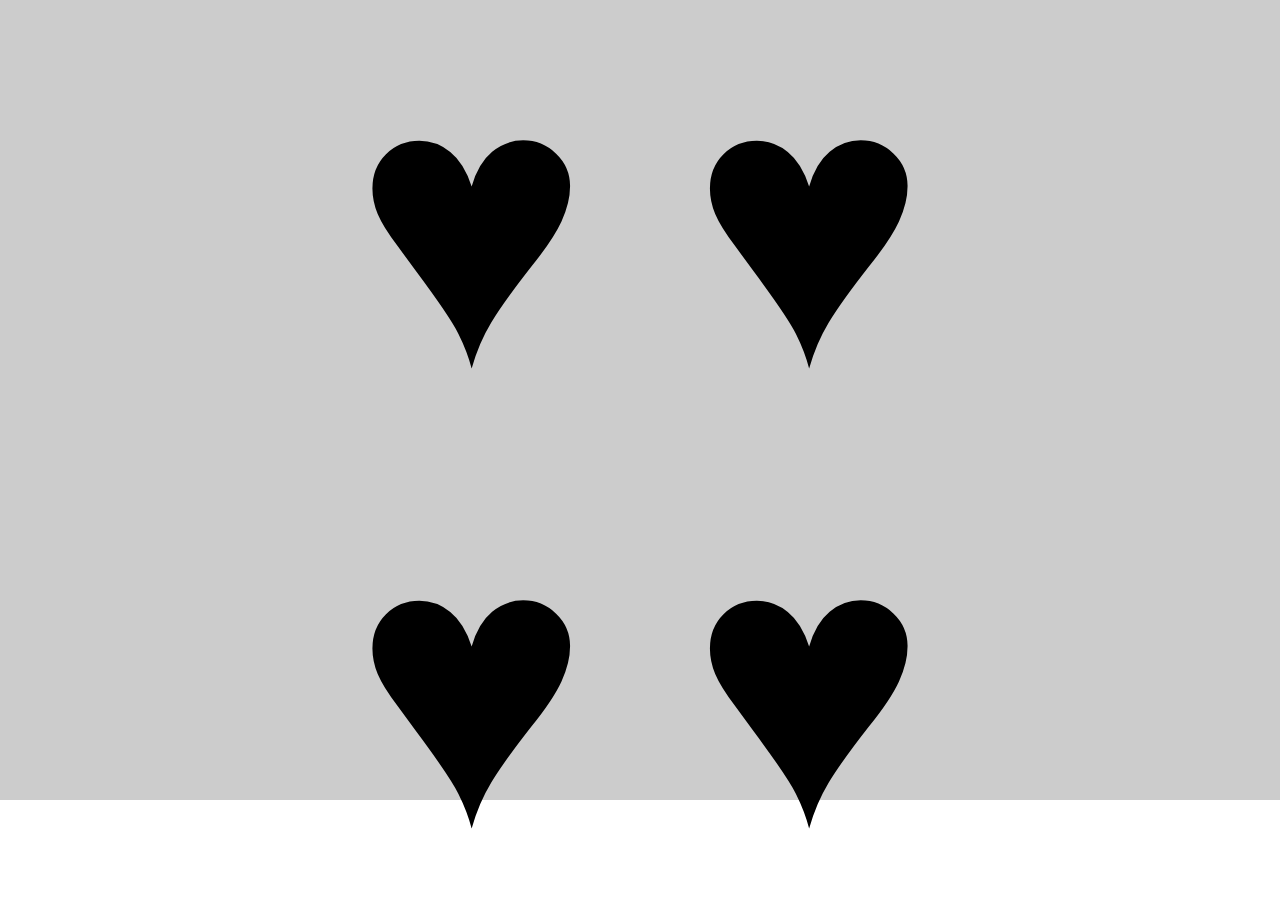
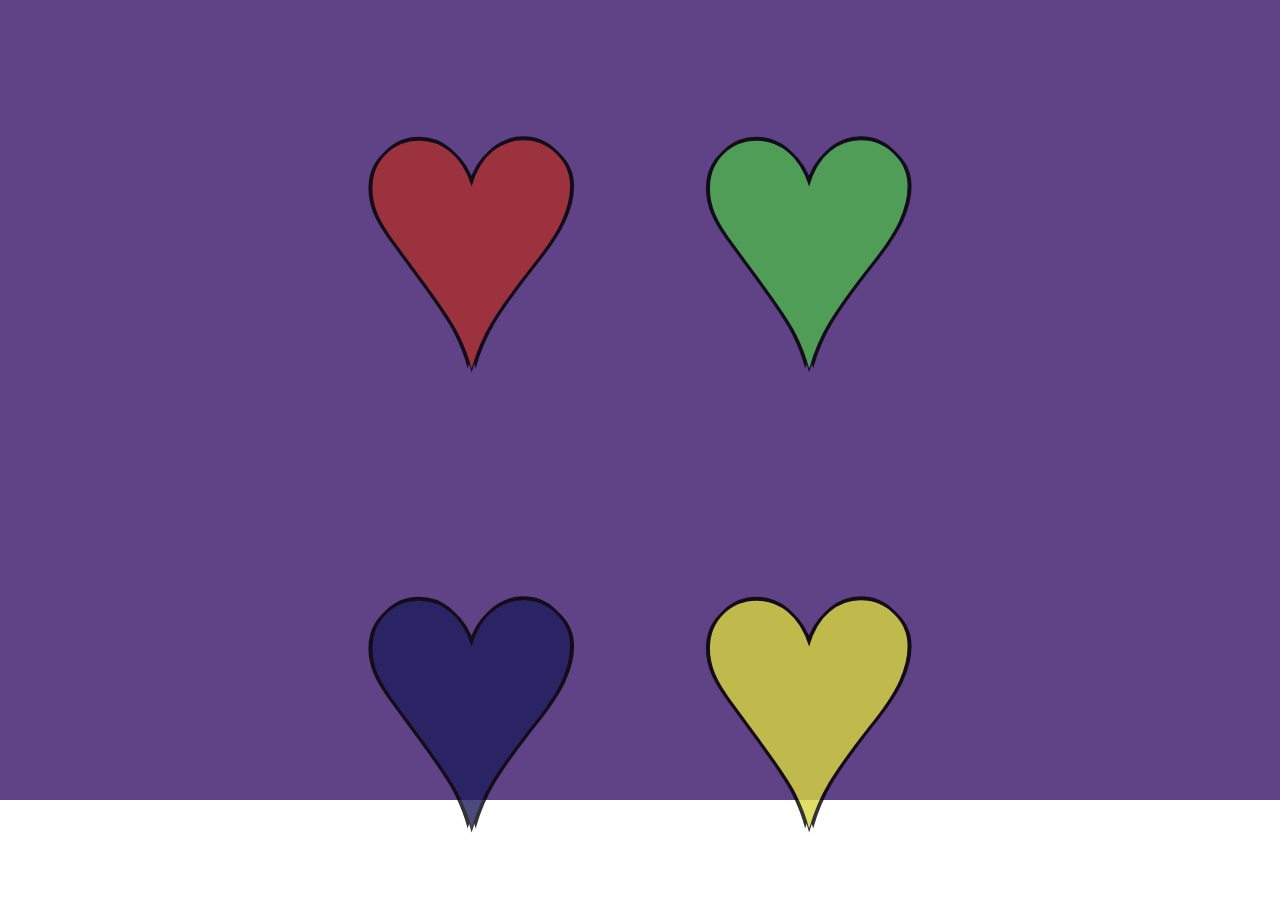
Before and after one commit to maltemuth/imagic, a plain HTML site: page index.html in a window 1280 px wide. Drawn offline with Linux system fonts and the light colour scheme.

Commit message:
now with outline

```diff
--- a/index.html
+++ b/index.html
@@ -5,10 +5,24 @@
 <link rel="stylesheet" href="main.css">
 
 </html>
+
 <body>
     <div class="magic">
-  	<span class="hearts"><span class="one">♥</span>&nbsp;<span class="two">♥</span><br /><span class="three">♥</span>&nbsp;<span class="four">♥</span></span>
-    <!--img src="g.png" style="opacity: 0.2;" /-->
+        <span class="hearts">
+            <span class="one">
+                ♥
+            </span>
+            <span class="two">
+                ♥
+            </span>
+            <br />
+            <span class="three">
+                ♥
+            </span>
+            <span class="four">
+                ♥
+            </span>
+        </span>
     </div>
     <script src="jquery-2.0.3.min.js"></script>
     <script src="main.js"></script>
--- a/main.css
+++ b/main.css
@@ -1,19 +1,30 @@
-body, html {
+body,
+html {
     margin: 0;
     padding: 0;
     height: 100%;
 }
-
 .magic {
-  background: #ccc;
+    background: #604386;
     width: 100%;
     height: 100%;
     text-align: center;
     vertical-align: middle;
 }
-
-.magic img {
-  position: relative;
-  opacity: 0.75;
-  top: 50%;
+.hearts {
+    white-space: nowrap;
+    text-shadow: 4px 0 black, 0 4px black, -4px 0 black, 0 -4px black;
+    opacity: 0.8;
 }
+.one {
+    color: #ad2e2e;
+}
+.two {
+    color: #4bb44b;
+}
+.three {
+    color: #1d1d5d;
+}
+.four {
+    color: #d8d840;
+}
--- a/main.js
+++ b/main.js
@@ -1,28 +1,28 @@
-$(function() {
-  $('.magic').on('mousemove', function(e) {
-    b = Math.round(e.offsetX / $(window).width() * 255);
-    a = Math.round(e.offsetY / $(window).height() * 255);
+$(function () {
+    $('.magic').on('mousemove', function (e) {
+        var b = Math.round(e.offsetX / $(window).width() * 255);
+        var a = Math.round(e.offsetY / $(window).height() * 255);
         // $('.magic').css("background", "rgb(" + 128 + (a/2) + ", " + 128+ (b/2) + ", "+ ((510-a-b)/4) + ")");
-    $('.magic').css("background", "rgb(" + a + ", " + b + ", "+ (256 - (a+b)/2) + ")");
+        $('.magic').css("background", "rgb(" + a + ", " + b + ", " + (256 - (a + b) / 2) + ")");
 
-    $('.magic .hearts .one').css("color", "rgb(" + (255-(a/2)) + ", " + b + ", "+ (256 - (a+b)/2) + ")");
-    $('.magic .hearts .two').css("color", "rgb(" + a + ", " + (255-(b/2)) + ", "+ (256 - (a+b)/2) + ")");
-    $('.magic .hearts .three').css("color", "rgb(" + (255-(a/2)) + ", " + (255-(b/2)) + ", "+ (256 - (a+b)/2) + ")");
-    $('.magic .hearts .four').css("color", "rgb(" + (a+b)/2 + ", " + (128 + (a-b))/2 + ", "+ (256 - (a+b)/2) + ")");
+        $('.magic .hearts .one').css("color", "rgb(" + (255 - (a / 2)) + ", " + b + ", " + (256 - (a + b) / 2) + ")");
+        $('.magic .hearts .two').css("color", "rgb(" + a + ", " + (255 - (b / 2)) + ", " + (256 - (a + b) / 2) + ")");
+        $('.magic .hearts .three').css("color", "rgb(" + (255 - (a / 2)) + ", " + (255 - (b / 2)) + ", " + (256 - (a + b) / 2) + ")");
+        $('.magic .hearts .four').css("color", "rgb(" + (a + b) / 2 + ", " + (128 + (a - b)) / 2 + ", " + (256 - (a + b) / 2) + ")");
     });
 });
 
-document.addEventListener('touchmove', function(e) {
+document.addEventListener('touchmove', function (e) {
     e.preventDefault();
     var touch = e.touches[0];
     //alert(touch.pageX + " - " + touch.pageY);
     b = Math.round(touch.pageX / $(window).width() * 255);
     a = Math.round(touch.pageY / $(window).height() * 255);
 
-    $('.magic').css("background", "rgb(" + a + ", " + b + ", "+ ((510-a-b)/2)  + ")");
+    $('.magic').css("background", "rgb(" + a + ", " + b + ", " + ((510 - a - b) / 2) + ")");
 }, false);
 
-$(window).on("resize", function() {
+$(window).on("resize", function () {
     w = $(window).width();
     h = $(window).height();
 
```
Lines whose indentation alone changed are shown as unchanged.
